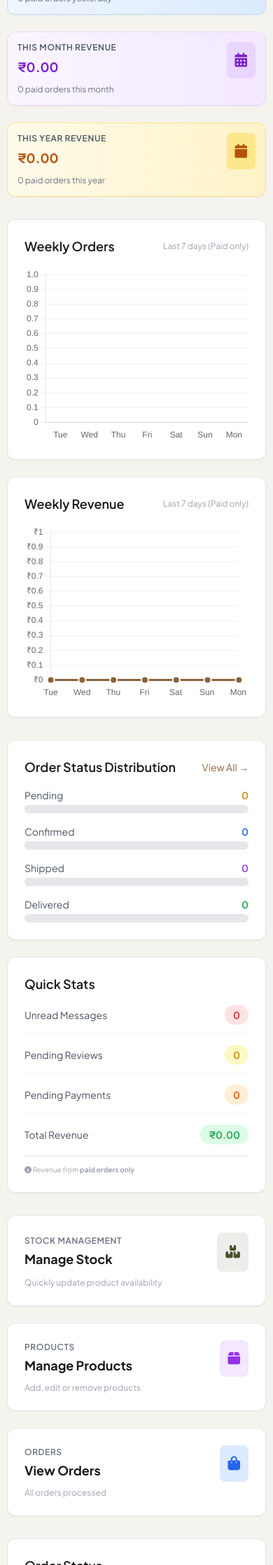
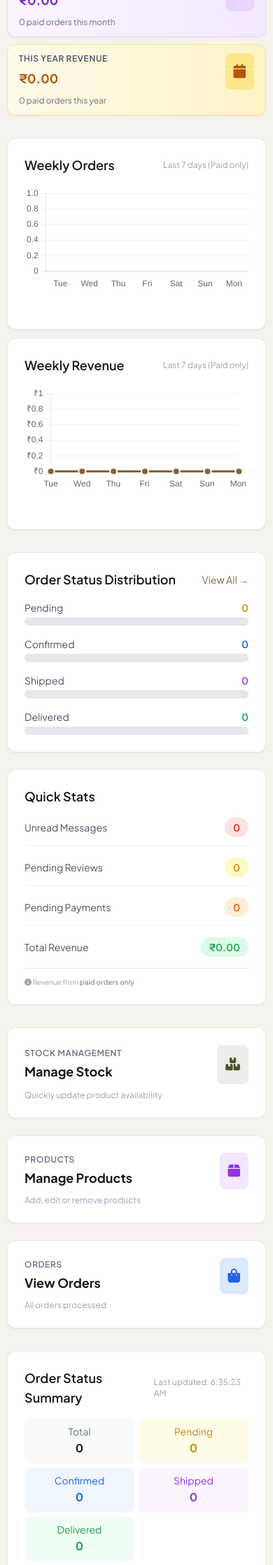
Before and after one commit to benishacletus-ux/olivintra-backend, a Flask app: page /admin in a window 390 px wide. Shown: the part 920-3156 px from the top of the page at 70% size. Run offline with Flask 3, Linux system fonts and the light colour scheme; a user stored in the database is signed in; data comes from the database, SQL or seed files in the repository; data that the repository does not hold is empty; some libraries are stand-ins or nearby versions; some web fonts are replaced.

Commit message:
Fix: Mobile responsive dashboard with chart containers

```diff
--- a/templates/admin/dashboard.html
+++ b/templates/admin/dashboard.html
@@ -3,6 +3,113 @@
 {% block title %}Dashboard - Olivintra Admin{% endblock %}
 
 {% block admin_content %}
+<style>
+    /* ==================== MOBILE RESPONSIVE FIXES ==================== */
+
+    /* Chart containers - prevent overflow */
+    .chart-container {
+        width: 100% !important;
+        max-width: 100% !important;
+        overflow: hidden !important;
+        position: relative !important;
+    }
+
+    .chart-container canvas {
+        max-width: 100% !important;
+        height: auto !important;
+        max-height: 200px !important;
+    }
+
+    /* Force charts to be smaller on mobile */
+    @media (max-width: 768px) {
+        .chart-container {
+            min-height: 180px !important;
+            max-height: 220px !important;
+        }
+
+        .chart-container canvas {
+            max-height: 180px !important;
+        }
+
+        /* Fix grid overflow */
+        .grid-cols-1.lg\:grid-cols-2 {
+            grid-template-columns: 1fr !important;
+            gap: 12px !important;
+        }
+
+        /* Cards padding reduce */
+        .admin-card {
+            padding: 12px 16px !important;
+        }
+
+        /* Stats cards on mobile */
+        .grid.grid-cols-1.sm\:grid-cols-2.lg\:grid-cols-4 {
+            grid-template-columns: 1fr 1fr !important;
+            gap: 10px !important;
+        }
+
+        /* Revenue metrics on mobile */
+        .grid.grid-cols-1.sm\:grid-cols-2.lg\:grid-cols-4 {
+            grid-template-columns: 1fr 1fr !important;
+        }
+
+        /* Order status distribution on mobile */
+        .grid.grid-cols-1.lg\:grid-cols-3 {
+            grid-template-columns: 1fr !important;
+        }
+
+        /* Summary cards on mobile */
+        .grid.grid-cols-2.sm\:grid-cols-3.lg\:grid-cols-5 {
+            grid-template-columns: repeat(3, 1fr) !important;
+            gap: 6px !important;
+        }
+
+        .grid.grid-cols-2.sm\:grid-cols-3.lg\:grid-cols-5 .p-3 {
+            padding: 8px 4px !important;
+        }
+
+        .grid.grid-cols-2.sm\:grid-cols-3.lg\:grid-cols-5 .text-xl {
+            font-size: 1rem !important;
+        }
+
+        /* Quick action cards on mobile */
+        .grid.grid-cols-1.sm\:grid-cols-2.lg\:grid-cols-3 {
+            grid-template-columns: 1fr !important;
+        }
+    }
+
+    @media (max-width: 480px) {
+        /* Stats cards - single column on very small screens */
+        .grid.grid-cols-1.sm\:grid-cols-2.lg\:grid-cols-4 {
+            grid-template-columns: 1fr 1fr !important;
+        }
+
+        .grid.grid-cols-1.sm\:grid-cols-2.lg\:grid-cols-4 .text-2xl {
+            font-size: 1.1rem !important;
+        }
+
+        /* Revenue metrics - single column */
+        .grid.grid-cols-1.sm\:grid-cols-2.lg\:grid-cols-4 {
+            grid-template-columns: 1fr !important;
+        }
+
+        /* Summary cards - 2 columns */
+        .grid.grid-cols-2.sm\:grid-cols-3.lg\:grid-cols-5 {
+            grid-template-columns: repeat(2, 1fr) !important;
+        }
+
+        /* Chart containers */
+        .chart-container {
+            min-height: 150px !important;
+            max-height: 180px !important;
+        }
+
+        .chart-container canvas {
+            max-height: 150px !important;
+        }
+    }
+</style>
+
 <div class="flex items-center justify-between mb-8">
     <div>
         <h2 class="text-3xl font-serif text-brand-dark">Dashboard</h2>
@@ -152,7 +259,7 @@
             <h3 class="font-semibold text-brand-dark text-lg">Weekly Orders</h3>
             <span class="text-xs text-gray-400">Last 7 days (Paid only)</span>
         </div>
-        <div style="height: 250px;">
+        <div class="chart-container" style="height: 250px;">
             <canvas id="ordersChart"></canvas>
         </div>
     </div>
@@ -161,7 +268,7 @@
             <h3 class="font-semibold text-brand-dark text-lg">Weekly Revenue</h3>
             <span class="text-xs text-gray-400">Last 7 days (Paid only)</span>
         </div>
-        <div style="height: 250px;">
+        <div class="chart-container" style="height: 250px;">
             <canvas id="revenueChart"></canvas>
         </div>
     </div>
```
